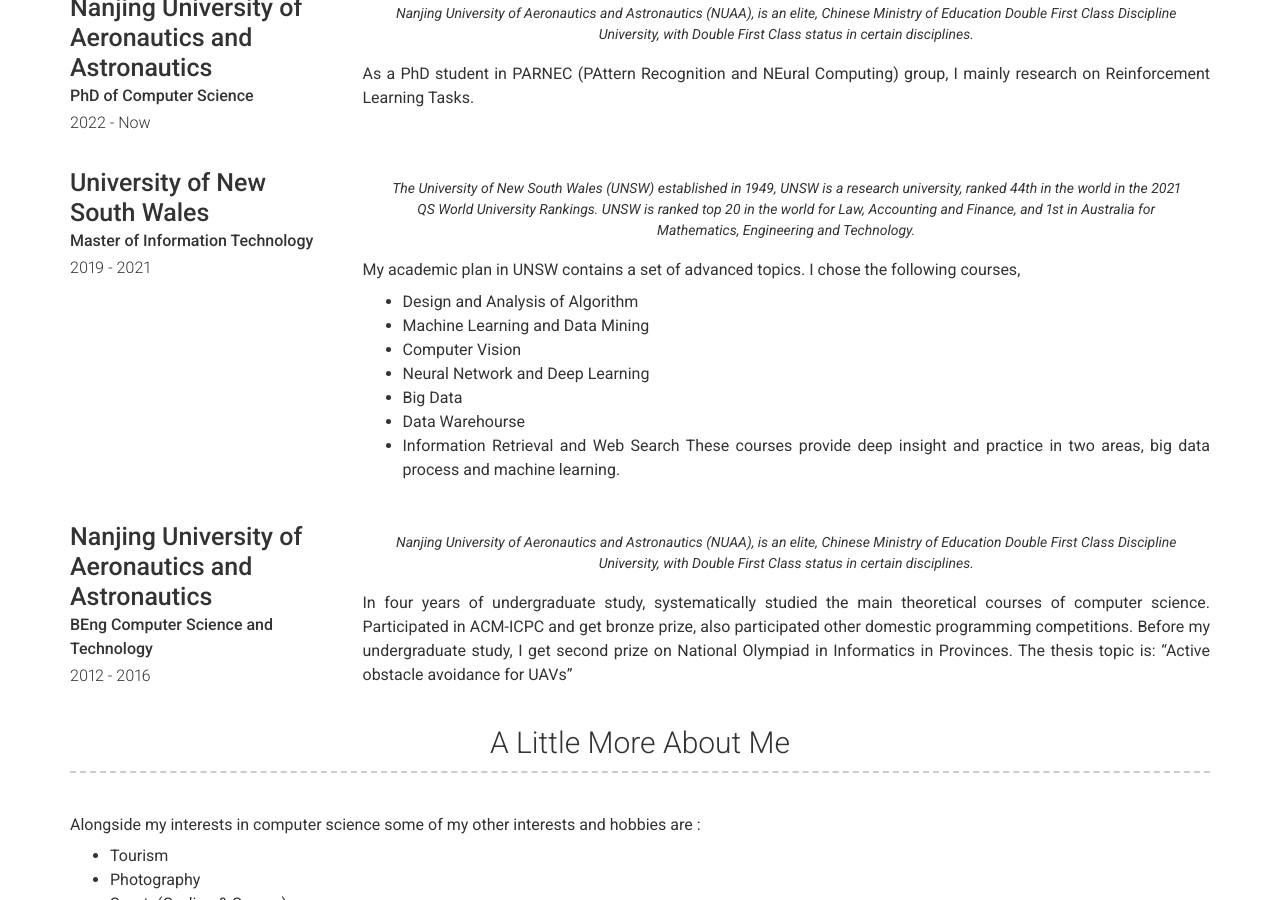
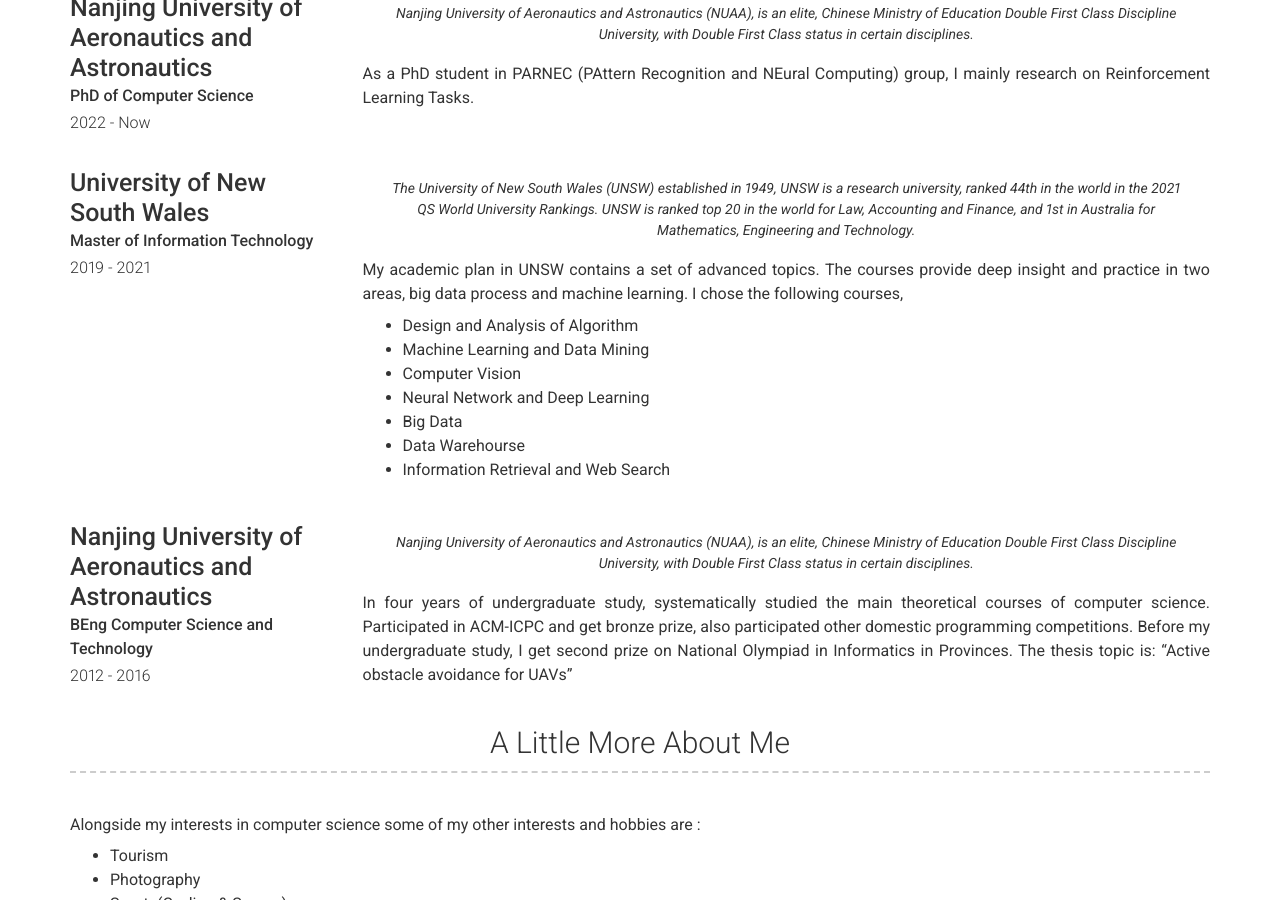
Before and after one commit to TebooNok/TebooNok.github.io, a Jekyll site: the page built from index.md, in a window 1280 px wide and 900 px high, scrolled down 1497 px. Built offline with Jekyll 4.4.1, drawn with Linux system fonts in a browser that asks for light colours; nearby versions of some CDN libraries; part of the change alters nothing that is shown.

Commit message:
Update education.yml
composing

```diff
--- a/_data/education.yml
+++ b/_data/education.yml
@@ -14,7 +14,7 @@
   quote: >
     The University of New South Wales (UNSW) established in 1949, UNSW is a research university, ranked 44th in the world in the 2021 QS World University Rankings. UNSW is ranked top 20 in the world for Law, Accounting and Finance, and 1st in Australia for Mathematics, Engineering and Technology.
   description: | # this will include new lines to allow paragraphs
-    My academic plan in UNSW contains a set of advanced topics. I chose the following courses,
+    My academic plan in UNSW contains a set of advanced topics. The courses provide deep insight and practice in two areas, big data process and machine learning. I chose the following courses,
     - Design and Analysis of Algorithm
     - Machine Learning and Data Mining
     - Computer Vision
@@ -22,7 +22,6 @@
     - Big Data
     - Data Warehourse
     - Information Retrieval and Web Search
-    These courses provide deep insight and practice in two areas, big data process and machine learning.
 - layout: left
   name: Nanjing University of Aeronautics and Astronautics
   dates: 2012 - 2016
```
